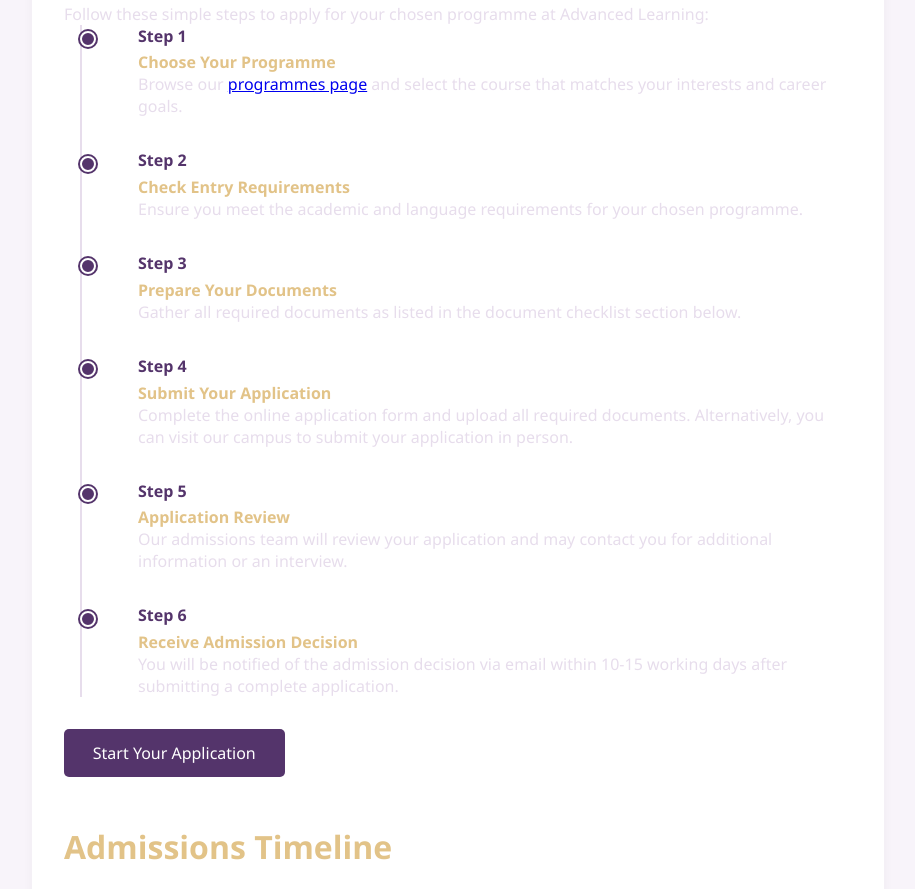
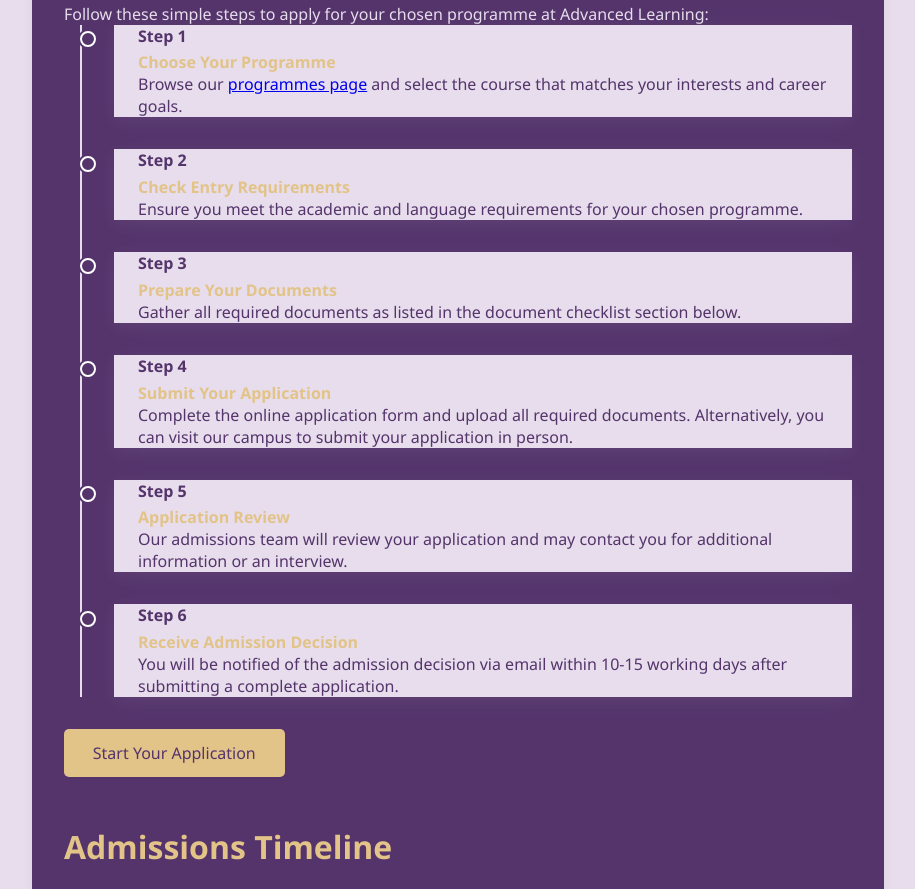
Before and after one commit to Lucas-R14/ADVANCED-LEARNING, a plain HTML site: page src/pages/admissions.html in a window 1280 px wide. Shown: the part 1906-2795 px from the top of the page, without its empty margins (182-1097 px from the left). Drawn offline with Linux system fonts and the dark colour scheme.

Commit message:
general styles

```diff
--- a/public/assets/admissions.css
+++ b/public/assets/admissions.css
@@ -259,3 +259,33 @@ body, .admissions-page {
     background-size: cover;
     background-position: center;
 }
+
+@media (prefers-color-scheme: dark) {
+  body, .admissions-page, .admission-section, .main-content {
+    background-color: var(--bossanova) !important;
+    color: var(--snuff) !important;
+  }
+  .admission-box, .document-card, .faq-item, .faq-answer, .timeline-item, .programme-detail, .admission-sidebar, .admission-section, .admission-grid, .admission-content, .admission-requirements, .admission-header, .admission-form, .admission-info, .admission-cta, .admission-note {
+    background-color: var(--snuff) !important;
+    color: var(--bossanova) !important;
+    box-shadow: 0 4px 16px rgba(231, 221, 236, 0.08);
+  }
+  .section-title, .section-subtitle, h1, h2, h3, h4, h5, h6 {
+    color: var(--gold-sand) !important;
+  }
+  .divider, .divider.center {
+    background-color: var(--gold-sand) !important;
+  }
+  .btn, .btn-primary, .btn-secondary {
+    color: var(--bossanova) !important;
+    background-color: var(--gold-sand) !important;
+    border-color: var(--gold-sand) !important;
+  }
+  .btn:hover, .btn-primary:hover, .btn-secondary:hover {
+    background-color: var(--snuff) !important;
+    color: var(--bossanova) !important;
+  }
+  .breadcrumbs, .breadcrumbs a {
+    color: var(--gold-sand) !important;
+  }
+}
```
